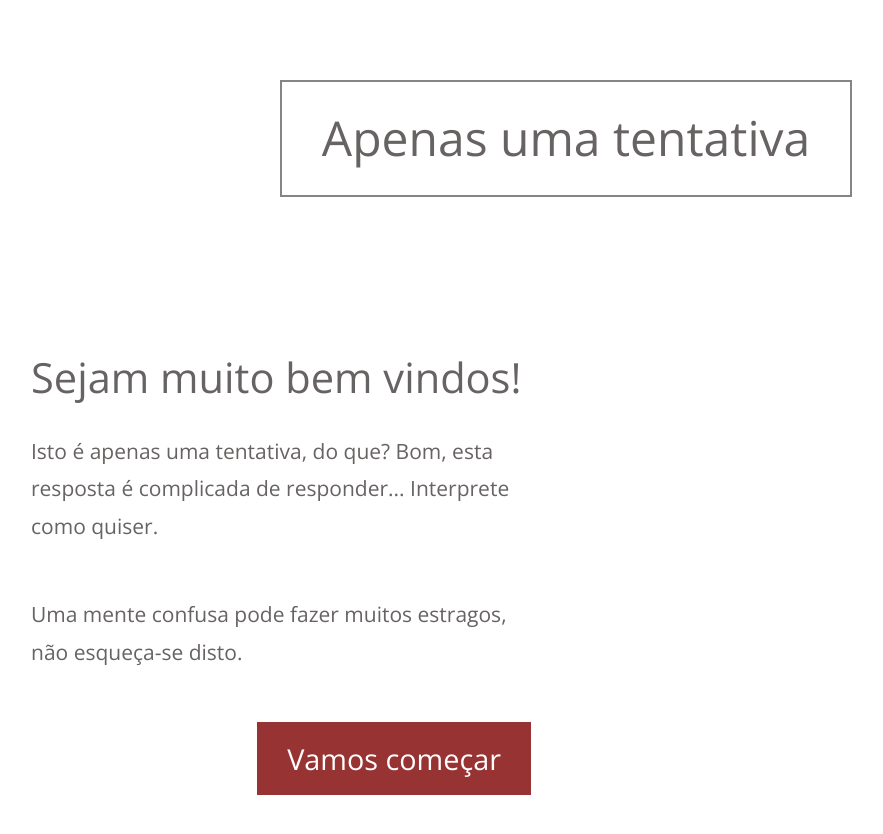
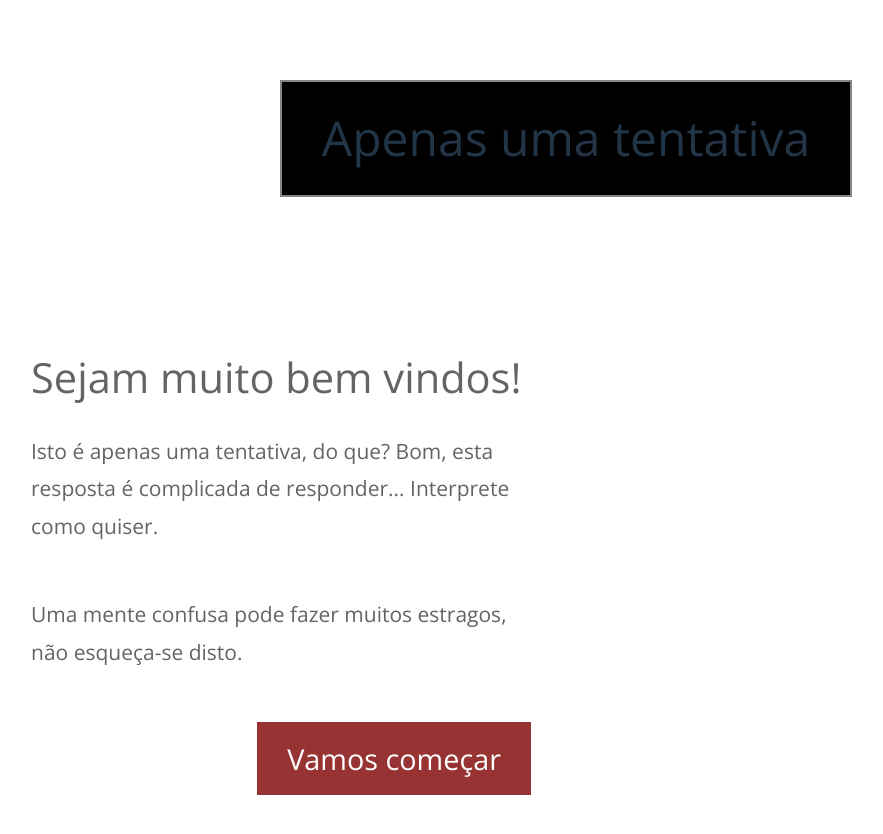
Before and after one commit to 4kthartt/4kthartt.github.io, a plain HTML site: page index.html in a window 1280 px wide. Shown: the top 834 px of the page, without its empty margins (74-957 px from the left). Drawn offline with nearby package versions, Linux system fonts and the light colour scheme.

Commit message:
Alteração no oódigo.

```diff
--- a/css/templatemo-style.css
+++ b/css/templatemo-style.css
@@ -58,10 +58,11 @@ p {
 
 .tm-site-title {
 	border: 2px solid #888481;
-	color: #676362;
+	color: #223547;
 	display: inline-block;
 	font-size: 3rem;
 	padding: 30px 40px;
+	background-color: rgb(0, 0, 0);
 }
 
 .tm-textbox {
```
